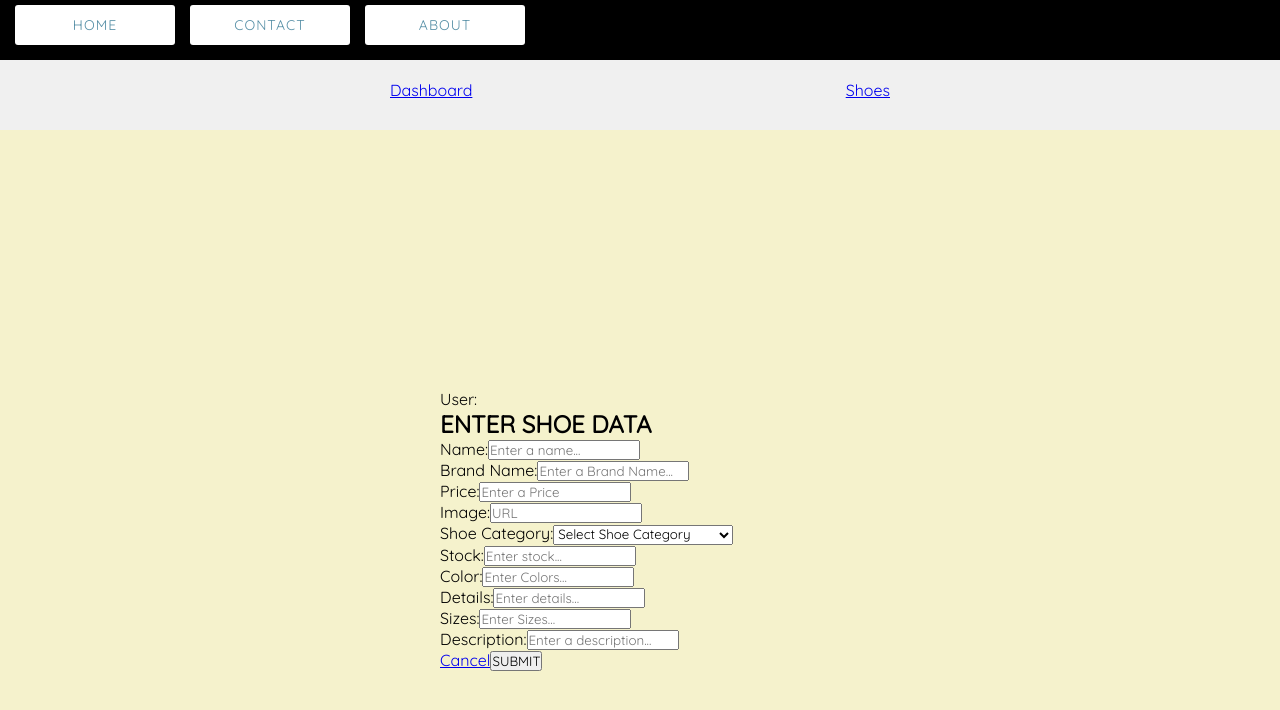
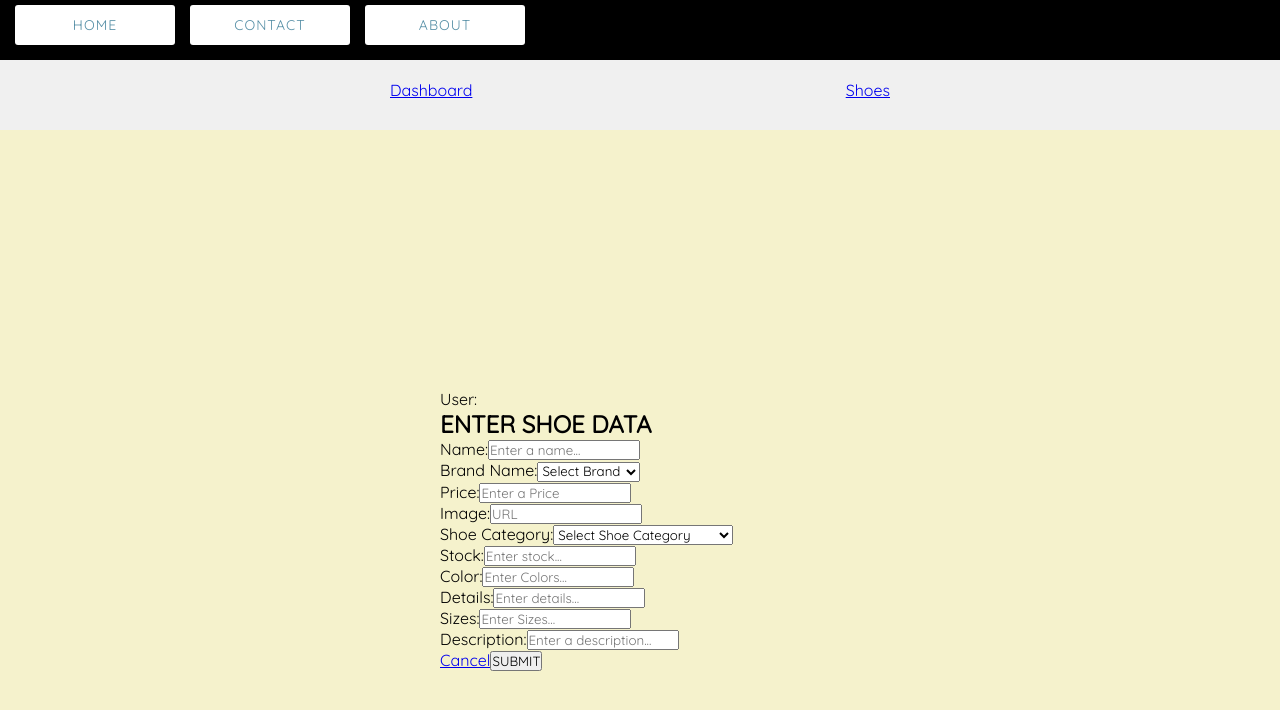
Before and after one commit to ShoesOnTrack/FrontEnd-PF, a Next.js app: page /admin/create-shoe in a window 1280 px wide. Shown: the top 710 px of the page. Built offline with nearby package versions, Linux system fonts and the light colour scheme.

Commit message:
lista de marcas

```diff
--- a/next.config.js
+++ b/next.config.js
@@ -1,7 +1,7 @@
 /** @type {import('next').NextConfig} */
 const nextConfig = {
     images: {
-        domains: ['static.nike.com', "assets.adidas.com"],
+        domains: ['static.nike.com', "assets.adidas.com", 'res.cloudinary.com'],
       },
 }
 
--- a/src/app/admin/create-shoe/page.jsx
+++ b/src/app/admin/create-shoe/page.jsx
@@ -6,6 +6,10 @@ import Link from "next/link";
 import React, { useState, useEffect } from "react";
 import { useDispatch, useSelector } from "react-redux";
 import { createShoe, getAllCategories } from "@/redux/actions";
+
+
+  // Define la lista de marcas de zapatillas
+  const shoeBrands = ['Nike', 'Adidas', 'Puma', 'Reebok', 'New Balance', 'Converse', 'Vans'];
 
   const CreateShoes = () => {
     const dispatch = useDispatch();
@@ -19,6 +23,15 @@ const CreateShoes = () => {
       "SANDALIAS",
       "BOTAS",
       "BOTINES",
+    ];
+    const shoeBrands = [
+      'Nike',
+      'Adidas',
+      'Puma',
+      'Reebok',
+      'New Balance',
+      'Converse',
+      'Vans'
     ];
 
     const [shoe, setShoe] = useState({
@@ -124,13 +137,18 @@ const CreateShoes = () => {
             <span>{errors.name}</span>
             <br />
             <label>Brand Name:</label>
-          <input
+            <select
               name="brandName"
               value={shoe.brandName}
-            placeholder="Enter a Brand Name..."
-            type="text"
               onChange={handleChange}
-          />
+            >
+              <option value="">Select Brand</option>
+              {shoeBrands.map((brand, index) => (
+                <option key={index} value={brand}>
+                  {brand}
+                </option>
+              ))}
+            </select>
             <span>{errors.brandName}</span>
             <br />
             <label>Price:</label>
@@ -154,19 +172,12 @@ const CreateShoes = () => {
             <span>{errors.image}</span>
 
             <br />
-          {/* <label>New Event Category:</label>
-          <input
-            placeholder="Enter a new event category"
-            name="eventType"
-            onChange={handleChange}
-            value={shoe.category}
-          />
-          <br /> */}
+
             <label>Shoe Category:</label>
             <select name="category" onChange={handleChange} value={shoe.category}>
               <option value="">Select Shoe Category</option>
               {categories?.map((option, index) => (
-              <option  key={index} value={option}>
+                <option key={index} value={option}>
                   {option}
                 </option>
               ))}
```
Lines whose indentation alone changed are shown as unchanged.
